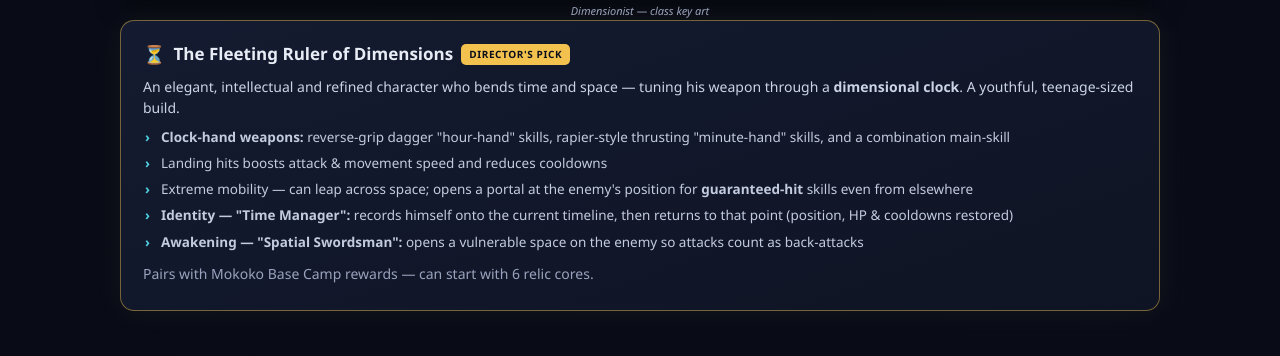
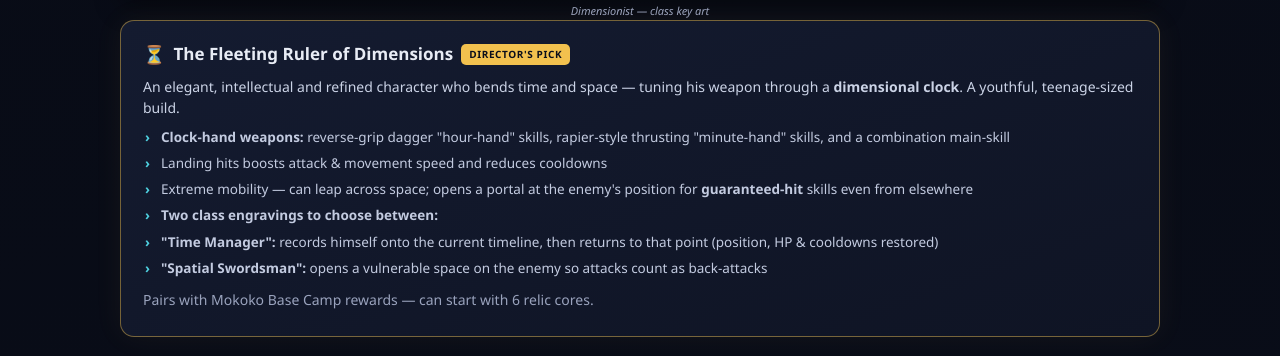
Before and after one commit to shizukaziye/loa-on-2026-summer, a plain HTML site: page index.html in a window 1280 px wide. Shown: the part 1610-1966 px from the top of the page. Drawn offline with Linux system fonts and the light colour scheme.

Commit message:
Dimensionist: Time Manager & Spatial Swordsman are class engravings, not identity/awakening
Co-Authored-By: Claude Opus 4.8 <noreply@anthropic.com>

```diff
--- a/index.html
+++ b/index.html
@@ -234,8 +234,9 @@
         <li><b>Clock-hand weapons:</b> reverse-grip dagger "hour-hand" skills, rapier-style thrusting "minute-hand" skills, and a combination main-skill</li>
         <li>Landing hits boosts attack &amp; movement speed and reduces cooldowns</li>
         <li>Extreme mobility — can leap across space; opens a portal at the enemy's position for <b>guaranteed-hit</b> skills even from elsewhere</li>
-        <li><b>Identity — "Time Manager":</b> records himself onto the current timeline, then returns to that point (position, HP &amp; cooldowns restored)</li>
-        <li><b>Awakening — "Spatial Swordsman":</b> opens a vulnerable space on the enemy so attacks count as back-attacks</li>
+        <li><b>Two class engravings to choose between:</b></li>
+        <li><b>"Time Manager":</b> records himself onto the current timeline, then returns to that point (position, HP &amp; cooldowns restored)</li>
+        <li><b>"Spatial Swordsman":</b> opens a vulnerable space on the enemy so attacks count as back-attacks</li>
       </ul>
       <p style="margin-top:8px;color:var(--muted)">Pairs with Mokoko Base Camp rewards — can start with 6 relic cores.</p>
     </div>
```
